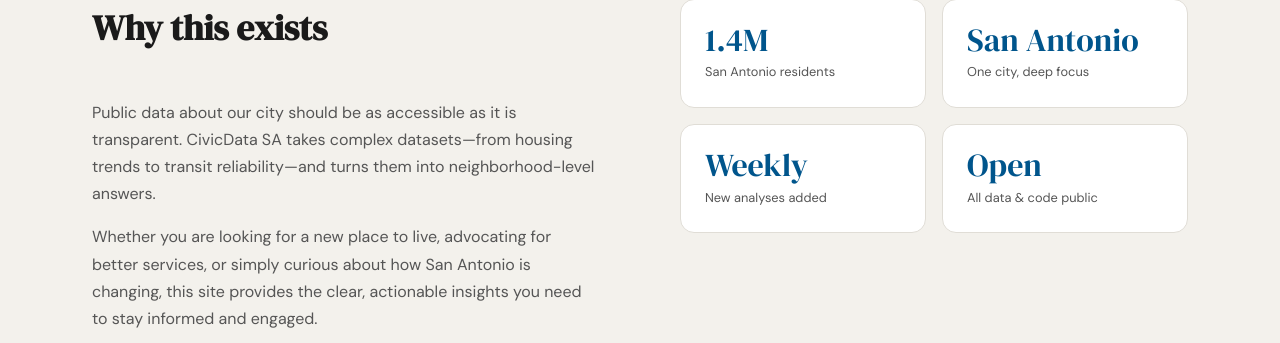
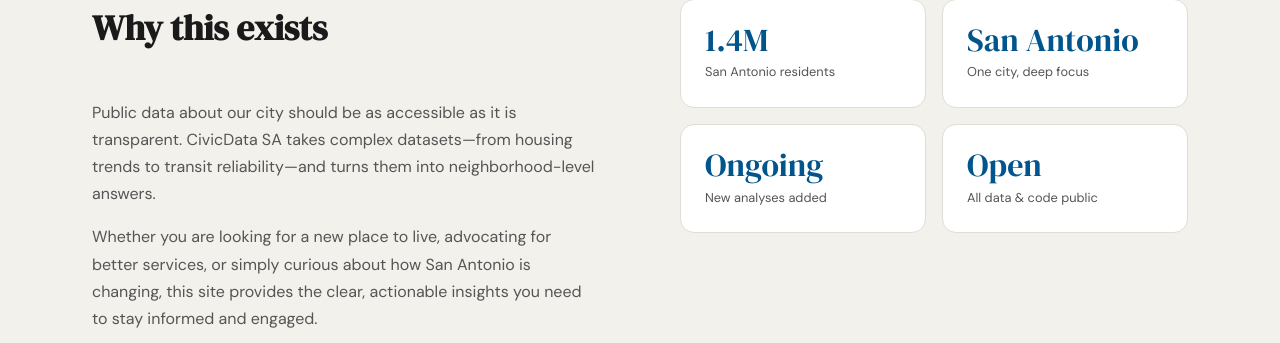
Before and after one commit to CivicDataSA/CivicDataSA.github.io, a Jekyll site: the page built from index.html, in a window 1280 px wide and 900 px high, scrolled down 1388 px. Shown: the part 287-630 px from the top of the window. Built offline with Jekyll 4.4.1, drawn with Linux system fonts in a browser that asks for light colours.

Commit message:
update tag

```diff
--- a/index.html
+++ b/index.html
@@ -50,7 +50,7 @@
         <span class="stat-label">One city, deep focus</span>
       </div>
       <div class="stat-card">
-        <span class="stat-num">Weekly</span>
+        <span class="stat-num">Ongoing</span>
         <span class="stat-label">New analyses added</span>
       </div>
       <div class="stat-card">
```
